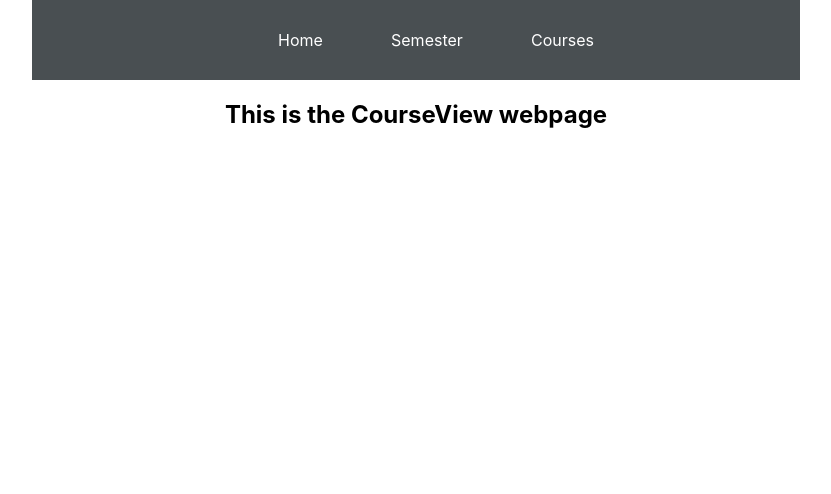
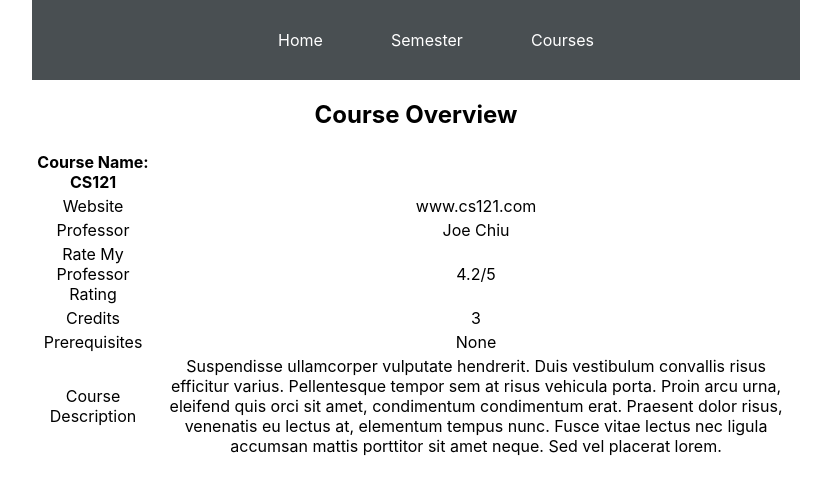
Before and after one commit to songchen1999/classforecast, a React (Create React App) app in the folder client/: page /courses in a window 1280 px wide. Shown: the top 494 px of the page, without its empty margins (224-1055 px from the left). Built offline with nearby package versions, Linux system fonts and the light colour scheme.

Commit message:
Update CourseView.jsx

```diff
--- a/client/src/Pages/CourseView.jsx
+++ b/client/src/Pages/CourseView.jsx
@@ -7,8 +7,53 @@ export class CourseView extends React.Component {
   render() {
     return (
       <div>
-        <h2>This is the CourseView webpage</h2>
+         <div>
+           <h2>Course Overview</h2>
+        </div>
+
+        <div>
+          <table>
+            <tr>
+              <th>Course Name: CS121</th>
+              <th></th>
+            </tr>
+
+            <tr>
+              <td>Website</td>
+              <td>www.cs121.com</td>
+            </tr>
+
+            <tr>
+              <td>Professor</td>
+              <td>Joe Chiu</td>
+            </tr>
+
+            <tr>
+              <td>Rate My Professor Rating</td>
+              <td>4.2/5</td>
+            </tr>
+
+            <tr>
+              <td>Credits</td>
+              <td>3</td>
+            </tr>
+
+            <tr>
+              <td>Prerequisites</td>
+              <td>None</td>
+            </tr>
+
+            <tr>
+              <td>Course Description</td>
+              <td>Suspendisse ullamcorper vulputate hendrerit. Duis vestibulum convallis risus efficitur varius. Pellentesque tempor sem at risus vehicula porta. Proin arcu urna, eleifend quis orci sit amet, condimentum condimentum erat. Praesent dolor risus, venenatis eu lectus at, elementum tempus nunc. Fusce vitae lectus nec ligula accumsan mattis porttitor sit amet neque. Sed vel placerat lorem.</td>
+            </tr>
+
+          </table>
+        </div>
       </div>
+
+
+
     );
   }
 }
```
